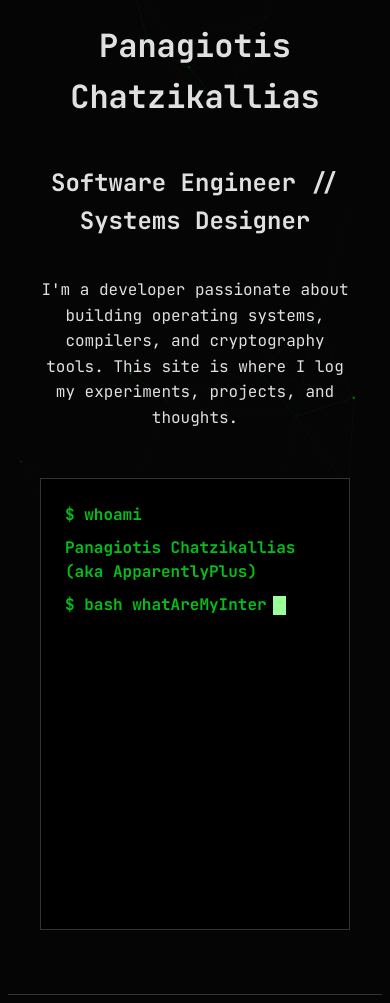
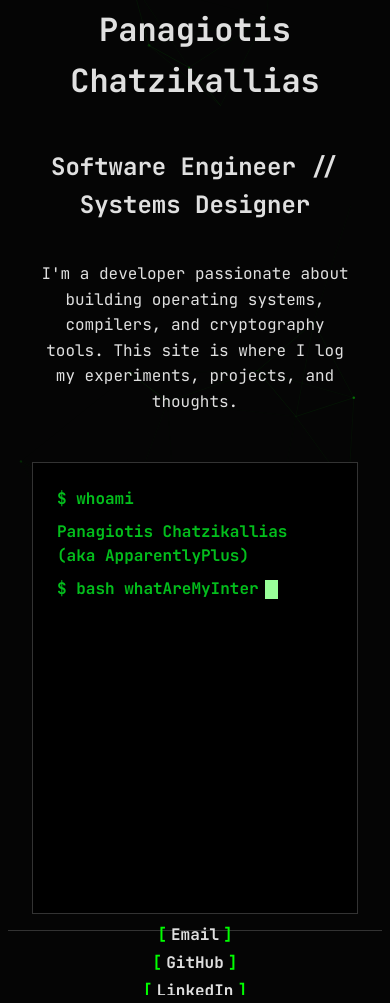
Before and after one commit to ApparentlyPlus/whoami, a Flask app: page / in a window 390 px wide. Shown: the part 255-1258 px from the top of the page. Run offline with Flask 3, Linux system fonts and the light colour scheme.

Commit message:
Refactor layout styles for improved responsiveness; enhance footer structure and styling for better accessibility and visual consistency.

```diff
--- a/static/css/styles.css
+++ b/static/css/styles.css
@@ -3,6 +3,13 @@
 	color: #e0e0e0;
 	font-family: 'JetBrains Mono', monospace;
 	line-height: 1.6;
+    display: flex;
+    flex-direction: column;
+    min-height: 100vh;
+}
+
+body, html {
+    overflow-y: hidden;
 }
 
 /* === PARTICLES === */
@@ -57,9 +64,12 @@
 
 /* === LAYOUT === */
 .container {
-	max-width: 1100px;
-	margin: auto;
-	padding: 2rem;
+    flex: 1;
+    max-width: 1100px;
+    margin: 0 auto;
+    padding: 1rem 1.5rem;
+    display: flex;
+    align-items: center;
 }
 
 /* === HEADER === */
@@ -77,6 +87,87 @@
 	color: #0f0;
 	font-size: 1.2rem;
 	z-index: 1001;
+}
+
+/* === FOOTER (FIXED + DYNAMIC HEIGHT) === */
+.site-footer-bottom {
+    display: flex;
+    align-items: center;
+    justify-content: center;
+    height: 64px;
+    border-top: 1px solid #333;
+    padding: 0 1rem;
+    flex-shrink: 0;
+    line-height: 1;  /* Critical: override body line-height */
+}
+
+.footer-links {
+    display: flex;
+    flex-wrap: wrap;
+    justify-content: center;
+    align-items: center;
+    gap: 0;
+    line-height: 1;  /* Override here too */
+}
+
+.footer-link-item,
+.footer-link-item::before,
+.footer-link-item::after {
+    line-height: 1;  /* Reset line-height on the actual text and pseudo-elements */
+}
+
+.footer-separator {
+    color: #888;
+    margin: 0 1rem;
+    user-select: none;
+    line-height: 1;
+}
+
+.footer-link-item {
+	color: #e0e0e0; /* White link text */
+	text-decoration: none;
+	font-weight: bold;
+	position: relative; /* Needed for pseudo-elements */
+	transition: color 0.2s ease;
+}
+
+/* Create the green brackets */
+.footer-link-item::before {
+	content: '[';
+	color: #0f0; /* Green bracket */
+	margin-right: 0.25em;
+	transition: color 0.2s ease;
+}
+
+.footer-link-item::after {
+	content: ']';
+	color: #0f0; /* Green bracket */
+	margin-left: 0.25em;
+	transition: color 0.2s ease;
+}
+
+/* Hover effect: a:hover {} from global is #0f0 text-decoration: underline */
+/* We will make the whole thing purple to match the menu */
+.footer-link-item:hover {
+	color: #0f0; /* Purple text on hover */
+	text-decoration: none; /* Override global underline */
+}
+
+.footer-link-item:hover::before,
+.footer-link-item:hover::after {
+	color: #0f0; /* Purple brackets on hover */
+}
+
+/* Responsive handling for small screens */
+@media (max-width: 768px) {
+	.footer-links {
+		flex-direction: column; /* Stack them vertically */
+		gap: 0.75rem; /* Add space between stacked items */
+	}
+
+	.footer-separator {
+		display: none; /* Hide separators when stacked */
+	}
 }
 
 /* === MENU === */
@@ -160,11 +251,14 @@
 
 /* === LANDING LAYOUT === */
 .landing-grid {
-	display: grid;
-	grid-template-columns: 1fr 1fr;
-	gap: 3rem;
-	align-items: center;
-	min-height: 80vh;
+    width: 100%;
+    display: grid;
+    grid-template-columns: 1fr 1fr;
+    gap: 3rem;
+    align-items: center;
+    justify-content: center;
+    min-height: auto;
+    height: 100%;
 }
 
 /* === POP-IN ANIMATIONS === */
--- a/templates/base.html
+++ b/templates/base.html
@@ -8,21 +8,21 @@
 </head>
 <body>
 
-<!-- This is the container for the particle animation -->
+<!-- Particles animation -->
 <div id="particles-js"></div>
 
+<!-- Overlay -->
+<div class="overlay" id="page-overlay"></div>
+
 <header class="site-header">
-<!-- ... existing header code ... -->
     <div class="logo">apparently_plus</div>
 
-    <!-- Hamburger Menu Button -->
     <button class="menu-toggle" id="menu-toggle-btn" aria-label="Toggle navigation" aria-expanded="false">
         <span class="hamburger-bar"></span>
         <span class="hamburger-bar"></span>
         <span class="hamburger-bar"></span>
     </button>
 
-    <!-- Menu links - now in a container -->
     <nav class="main-menu-container" id="main-menu">
         <div class="main-menu">
             <a href="/">Home</a>
@@ -37,18 +37,19 @@
     {% block content %}{% endblock %}
 </main>
 
+<footer class="site-footer-bottom">
+    <div class="footer-links">
+        <a href="mailto:your-email@example.com" class="footer-link-item">Email</a>
+        <span class="footer-separator">|</span>
+        <a href="https://github.com/ApparentlyPlus" target="_blank" rel="noopener noreferrer" class="footer-link-item">GitHub</a>
+        <span class="footer-separator">|</span>
+        <a href="https://linkedin.com/in/your-profile" target="_blank" rel="noopener noreferrer" class="footer-link-item">LinkedIn</a>
+    </div>
+</footer>
+
 <!-- particles.js library -->
 <script src="https://cdn.jsdelivr.net/npm/particles.js@2.0.0/particles.min.js"></script>
-<!-- Your existing script (which will also load the particle config) -->
 <script src="{{ url_for('static', filename='js/main.js') }}" defer></script>
-
-<body>
-
-<div id="particles-js"></div>
-
-<div class="overlay" id="page-overlay"></div>
-
-<header class="site-header">
 
 </body>
 </html>
```
